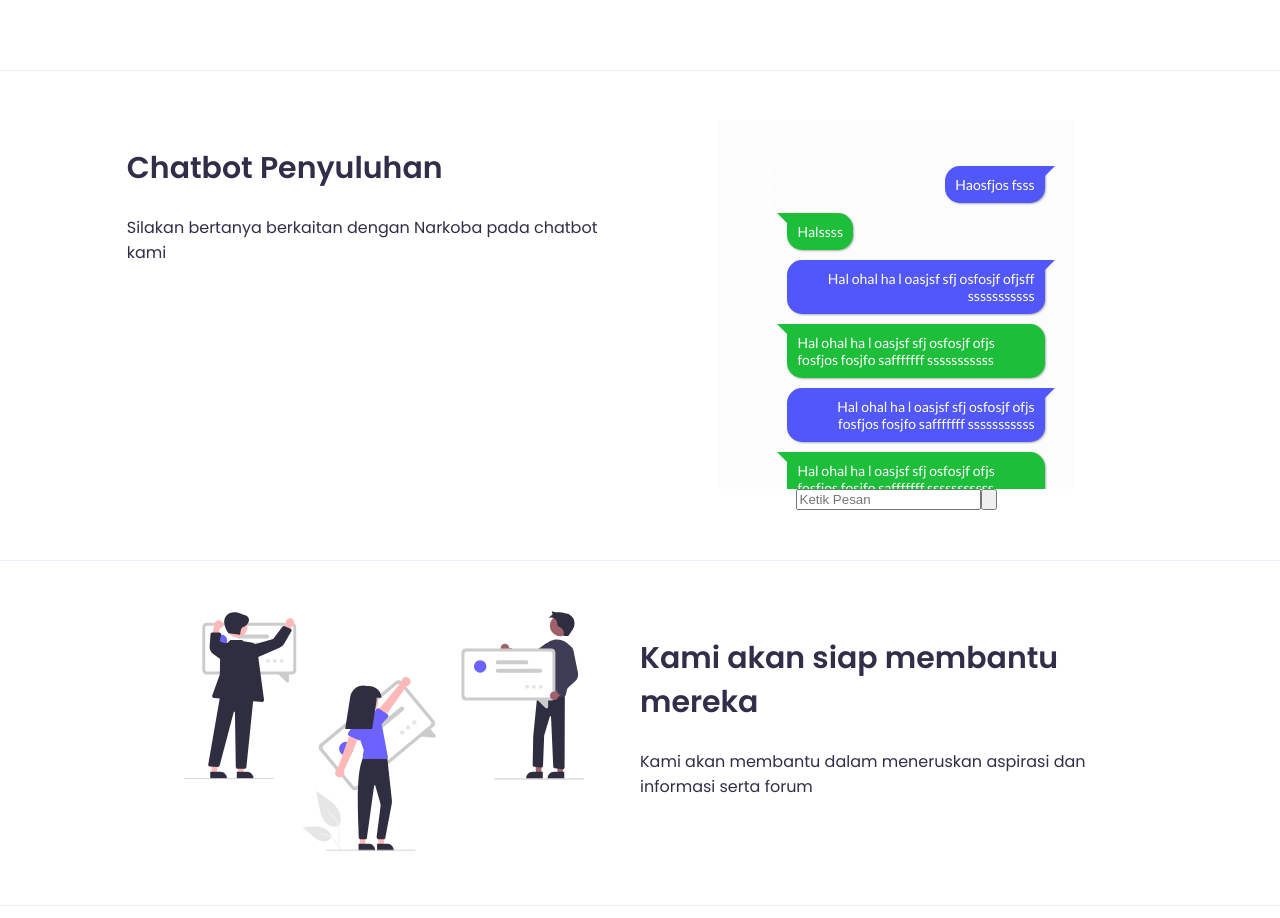
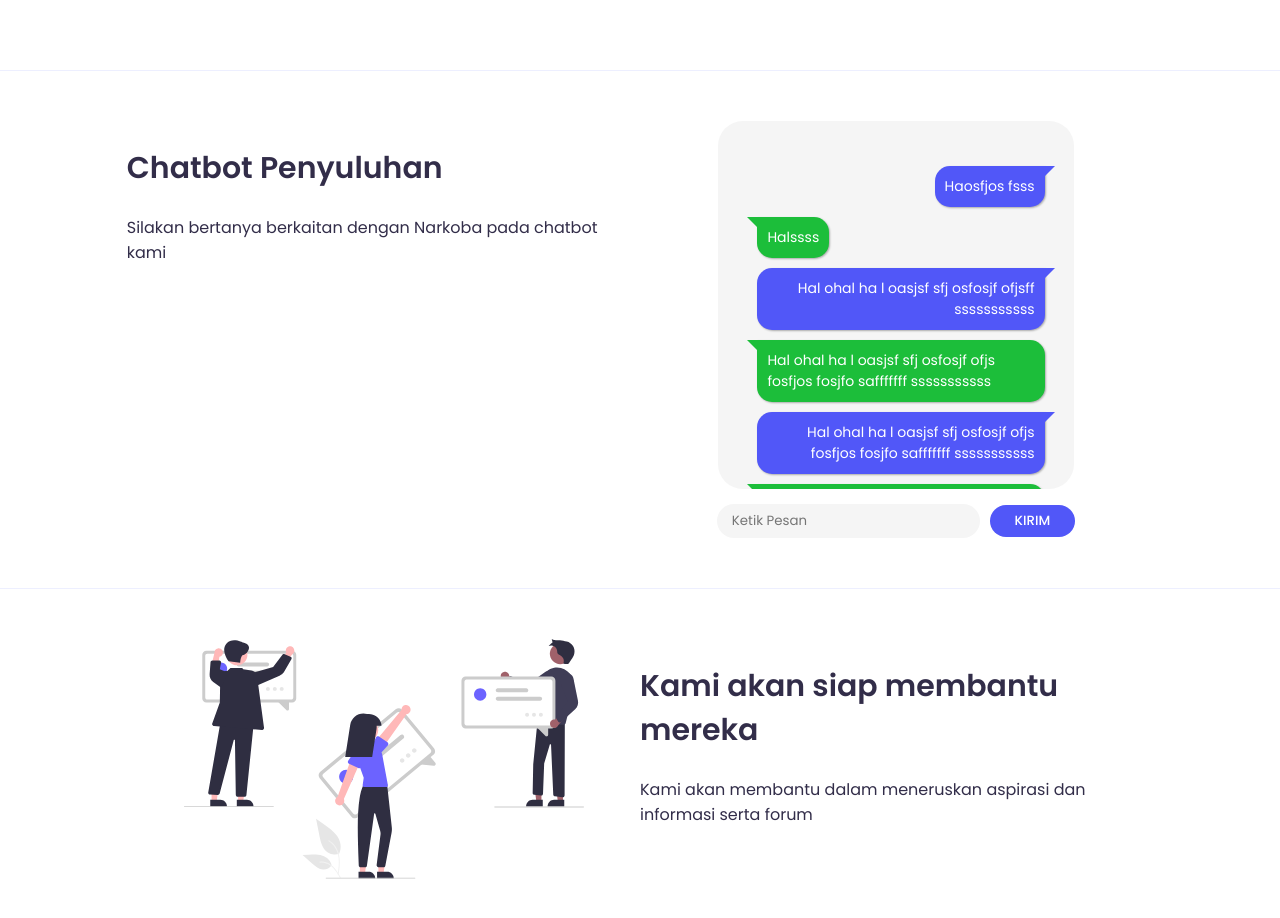
Before and after one commit to satrio-pamungkas/lapif-react-base, a React (Vite) app: page / in a window 1280 px wide. Shown: the part 980-1898 px from the top of the page. Built offline with nearby package versions, Linux system fonts and the light colour scheme.

Commit message:
feat: added chatbox UI

```diff
--- a/src/components/beranda/Chatbox.tsx
+++ b/src/components/beranda/Chatbox.tsx
@@ -36,15 +36,12 @@ export const Chatbox = () => {
                                         </li>
                                     </ul>
                                 </div>
-                                <div className="flex items-center justify-between w-full p-3 border-t border-gray-300">
+                                <div className="input-section">
                                     <input type="text" placeholder="Ketik Pesan"
-                                        className="block w-full py-2 pl-4 mx-3 bg-gray-100 rounded-full outline-none focus:text-gray-700"
+                                        className="input-box"
                                         name="message" required />
-                                    <button type="submit">
-                                        <svg className="w-5 h-5 text-gray-500 origin-center transform rotate-90" xmlns="http://www.w3.org/2000/svg"
-                                        viewBox="0 0 20 20" fill="currentColor">
-                                        <path d="M10.894 2.553a1 1 0 00-1.788 0l-7 14a1 1 0 001.169 1.409l5-1.429A1 1 0 009 15.571V11a1 1 0 112 0v4.571a1 1 0 00.725.962l5 1.428a1 1 0 001.17-1.408l-7-14z" />
-                                        </svg>
+                                    <button type="submit" className="btn-send">
+                                        KIRIM
                                     </button>
                                 </div>
                             </div>
--- a/src/styles/beranda.scss
+++ b/src/styles/beranda.scss
@@ -207,10 +207,16 @@ body {
             padding: 1.5rem;
             overflow-y: scroll;
             height: 20rem;
-            background-color: rgb(252, 252, 252);
+            background-color: rgb(245, 245, 245);
+            border-radius: 25px;
+
+            ul {
+                list-style-type: none;
+                padding-inline-start: 10px;
+            }
 
             .our-chat {
-                font-family: Lato, sans-serif;
+                font-family: Poppins, sans-serif;
                 font-weight: 400;
                 font-size: 14px;
                 color: white;
@@ -218,7 +224,7 @@ body {
             }
 
             .response-chat {
-                font-family: Lato, sans-serif;
+                font-family: Poppins, sans-serif;
                 font-weight: 400;
                 font-size: 14px;
                 color: white;
@@ -277,6 +283,47 @@ body {
                 position: absolute;
                 top: 0px;
                 left: -10px;
+            }
+        }
+
+        .input-section {
+            display: flex;
+            align-items: center;
+            width: 70%;
+            border-top-width: 0.75rem;
+            margin-left: auto;
+            margin-right: auto;
+            margin-top: 15px;
+
+            .input-box {
+                background-color: rgb(245, 245, 245);
+                border-radius: 25px;
+                font-family: Poppins, sans-serif;
+                font-weight: 400;
+                display: block;
+                padding-left: 15px;
+                padding-right: 15px;
+                margin-right: 10px;
+                width: 100%;
+                height: 32px;
+                border: 0px;
+                outline: none;
+            }
+
+            .btn-send {
+                background-color: #5157F8;
+                border-radius: 25px;
+                color: white;
+                font-family: Poppins, sans-serif;
+                font-weight: 500;
+                width: 35%;
+                height: 32px;
+                border: 0px;
+            }
+
+            .btn-send:hover {
+                background-color: #4146cc;
+                cursor: pointer;
             }
         }
     }
```
